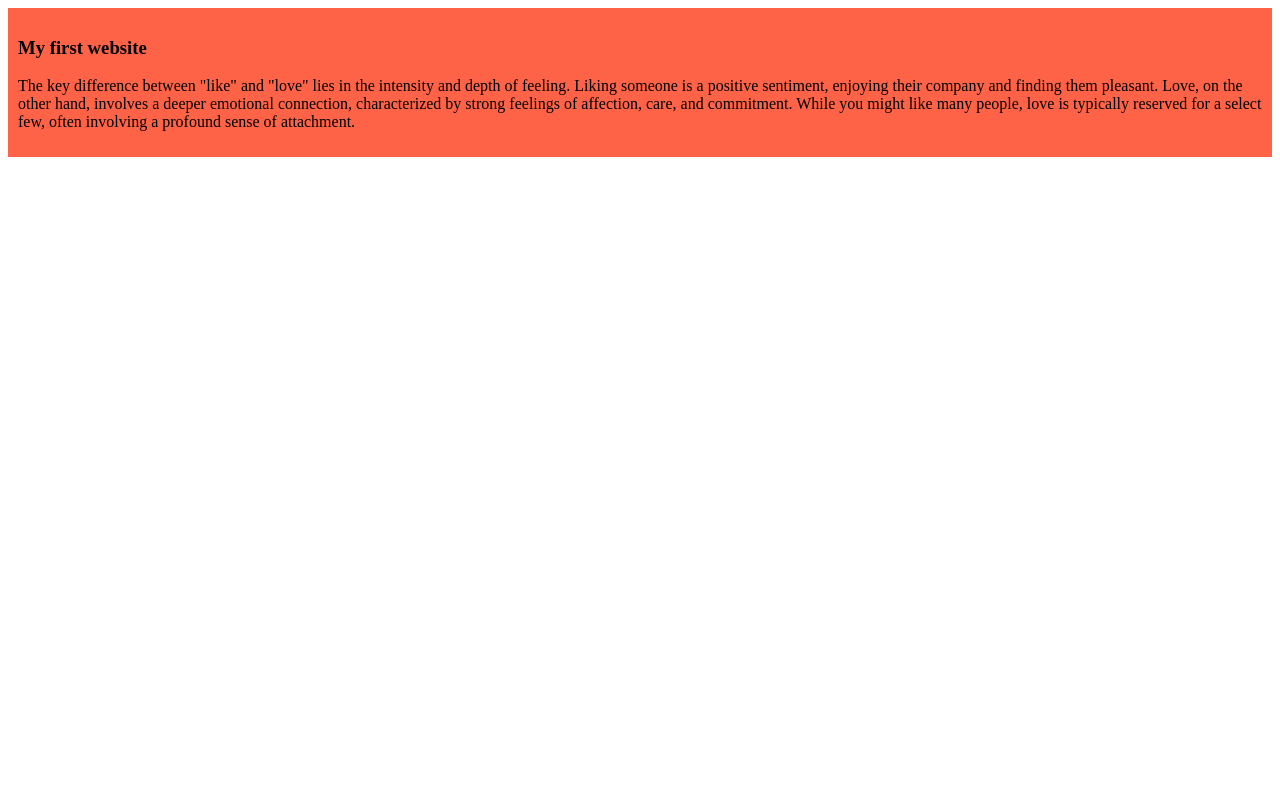
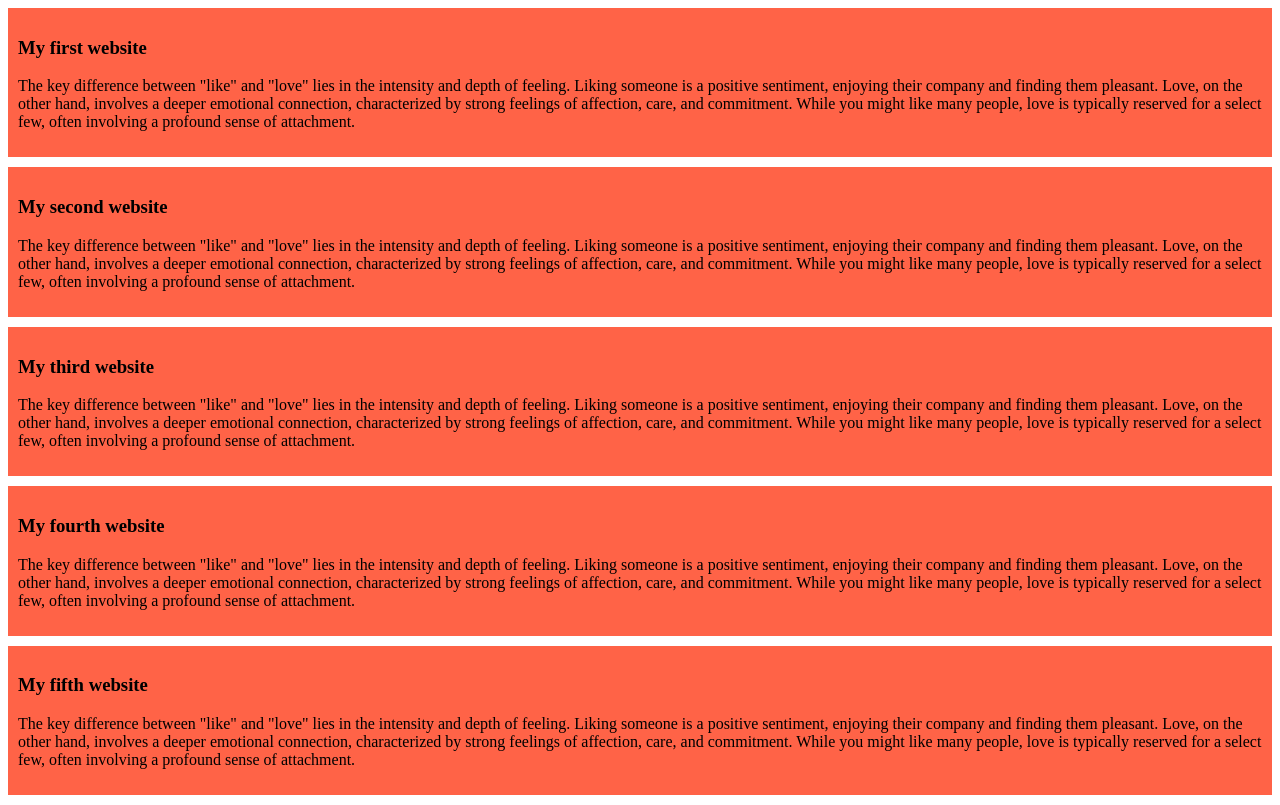
Before and after one commit to Tamanna-eng101/my-first-github-repo, a plain HTML site: page index.html in a window 1280 px wide. Drawn offline with Linux system fonts and the light colour scheme.

Commit message:
added the second third blog

```diff
--- a/index.html
+++ b/index.html
@@ -17,5 +17,45 @@
 
       </p>
     </div>
+    <div>
+      <h3>My second website</h3>
+      <p>
+        The key difference between "like" and "love" lies in the intensity and depth of feeling.
+        Liking someone is a positive sentiment, enjoying their company and finding them pleasant.
+        Love, on the other hand, involves a deeper emotional connection, characterized by strong feelings of affection, care, and commitment.
+        While you might like many people, love is typically reserved for a select few, often involving a profound sense of attachment.
+
+      </p>
+    </div>
+    <div>
+      <h3>My third website</h3>
+      <p>
+        The key difference between "like" and "love" lies in the intensity and depth of feeling.
+        Liking someone is a positive sentiment, enjoying their company and finding them pleasant.
+        Love, on the other hand, involves a deeper emotional connection, characterized by strong feelings of affection, care, and commitment.
+        While you might like many people, love is typically reserved for a select few, often involving a profound sense of attachment.
+
+      </p>
+    </div>
+    <div>
+      <h3>My fourth website</h3>
+      <p>
+        The key difference between "like" and "love" lies in the intensity and depth of feeling.
+        Liking someone is a positive sentiment, enjoying their company and finding them pleasant.
+        Love, on the other hand, involves a deeper emotional connection, characterized by strong feelings of affection, care, and commitment.
+        While you might like many people, love is typically reserved for a select few, often involving a profound sense of attachment.
+
+      </p>
+    </div>
 </body>
+<div>
+  <h3>My fifth website</h3>
+  <p>
+    The key difference between "like" and "love" lies in the intensity and depth of feeling.
+    Liking someone is a positive sentiment, enjoying their company and finding them pleasant.
+    Love, on the other hand, involves a deeper emotional connection, characterized by strong feelings of affection, care, and commitment.
+    While you might like many people, love is typically reserved for a select few, often involving a profound sense of attachment.
+
+  </p>
+</div>
 </html>
--- a/styles ijt/blog.css
+++ b/styles ijt/blog.css
@@ -1,4 +1,5 @@
 div{
     background-color: tomato;
     padding: 10px;
+    margin-bottom: 10px;
 }
```
